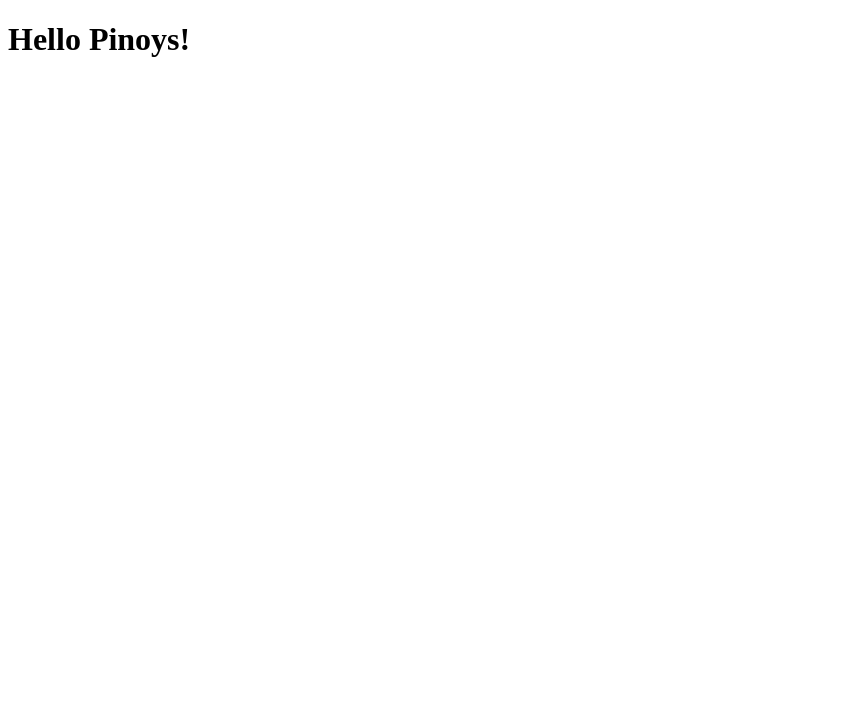
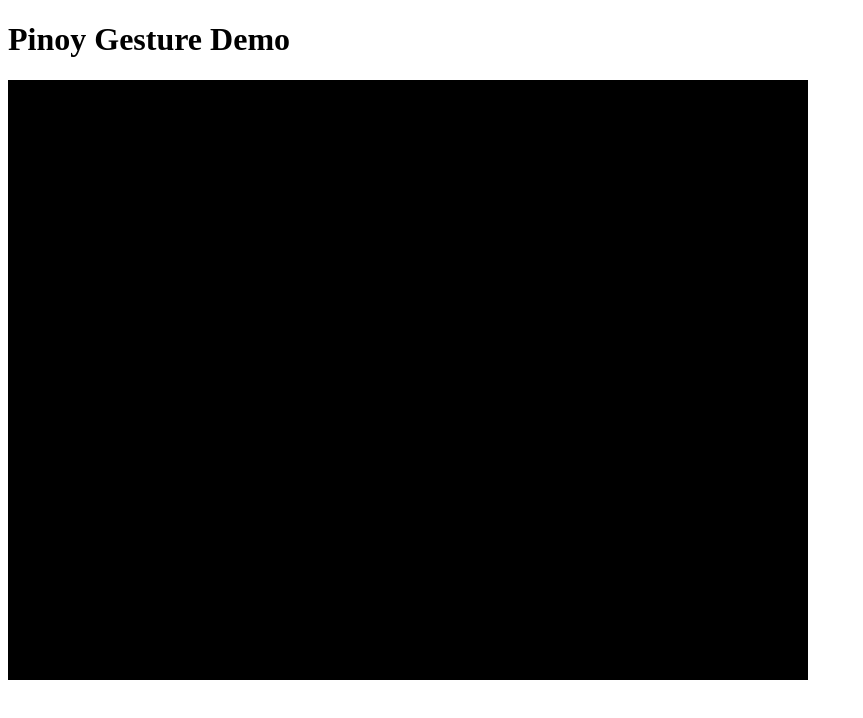
Before and after one commit to RemLampa/pinoy-gesture, a website with bundled scripts: page public/index.html in a window 1280 px wide. Shown: the whole page, without its empty margins (0-863 px from the left). Built offline with nearby package versions, Linux system fonts and the light colour scheme.

Commit message:
:sparkles: init Canvas

```diff
--- a/public/index.html
+++ b/public/index.html
@@ -6,7 +6,8 @@
   </head>
 
   <body>
-    <h1>Hello Pinoys!</h1>
+    <h1>Pinoy Gesture Demo</h1>
+
     <script src="./js/index.js" type="module" async defer></script>
   </body>
 </html>
--- a/src/app.ts
+++ b/src/app.ts
@@ -1 +1,16 @@
-export const HELLO_WORLD = 'Hello, World!';
+import { Canvas } from './canvas';
+
+export class App {
+  private canvas: Canvas;
+
+  constructor() {
+    this.canvas = new Canvas();
+
+    this.canvas.setWidth(800);
+    this.canvas.setHeight(600);
+
+    this.canvas
+      .getContext()
+      .fillRect(0, 0, this.canvas.getWidth(), this.canvas.getHeight());
+  }
+}
--- /dev/null
+++ b/src/canvas.ts
@@ -0,0 +1,30 @@
+export class Canvas {
+  private canvas: HTMLCanvasElement;
+  private ctx: CanvasRenderingContext2D;
+
+  constructor() {
+    this.canvas = document.createElement('canvas');
+    this.ctx = this.canvas.getContext('2d');
+    document.body.appendChild(this.canvas);
+  }
+
+  public setWidth(width: number) {
+    this.canvas.width = width;
+  }
+
+  public setHeight(height: number) {
+    this.canvas.height = height;
+  }
+
+  public getWidth(): number {
+    return this.canvas.width;
+  }
+
+  public getHeight(): number {
+    return this.canvas.height;
+  }
+
+  public getContext(): CanvasRenderingContext2D {
+    return this.ctx;
+  }
+}
--- a/src/index.ts
+++ b/src/index.ts
@@ -1,3 +1,3 @@
-import { HELLO_WORLD } from './app';
+import { App } from './app';
 
-console.log(HELLO_WORLD);
+new App();
```
Also changed, not shown: 1 other file.
